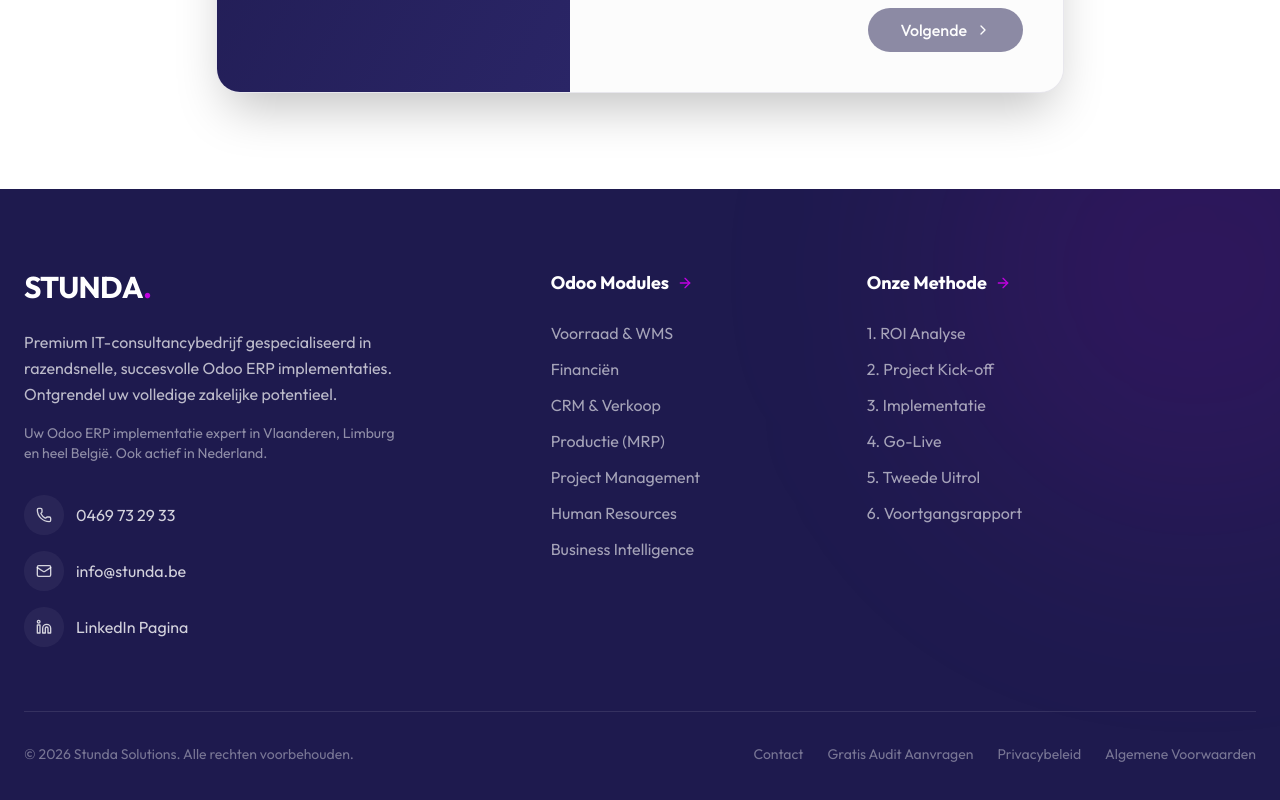
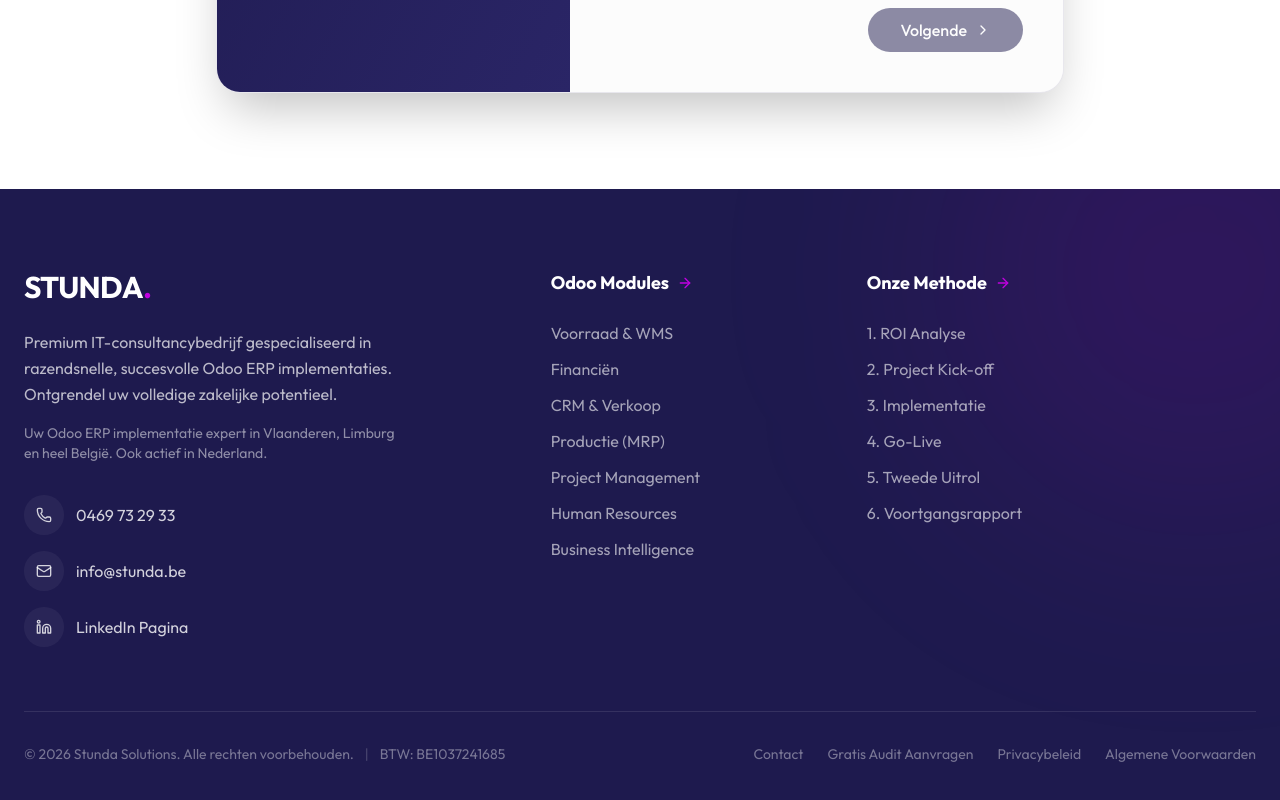
Before and after one commit to TheBeastic/stunda-solutions, a Next.js app: page / in a window 1280 px wide. Shown: the part 3362-4162 px from the top of the page. Built offline with nearby package versions, Linux system fonts and the light colour scheme.

Commit message:
Add VAT number to footer

```diff
--- a/src/components/Footer.tsx
+++ b/src/components/Footer.tsx
@@ -101,7 +101,7 @@
                 {/* Bottom Bar */}
                 <div className="border-t border-white/10 pt-8 flex flex-col md:flex-row items-center justify-between gap-4">
                     <p className="text-white/40 text-sm text-center md:text-left">
-                        &copy; {new Date().getFullYear()} Stunda Solutions. Alle rechten voorbehouden.
+                        &copy; {new Date().getFullYear()} Stunda Solutions. Alle rechten voorbehouden. <span className="hidden sm:inline mx-2 text-white/20">|</span> <span className="block sm:inline mt-2 sm:mt-0">BTW: BE1037241685</span>
                     </p>
                     <div className="flex flex-wrap gap-6 text-sm">
                         <Link href="/contact" className="text-white/40 hover:text-white transition-colors">
```
